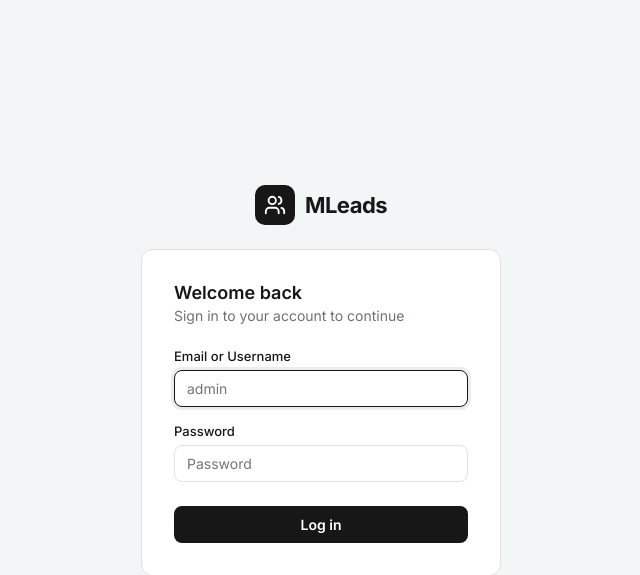
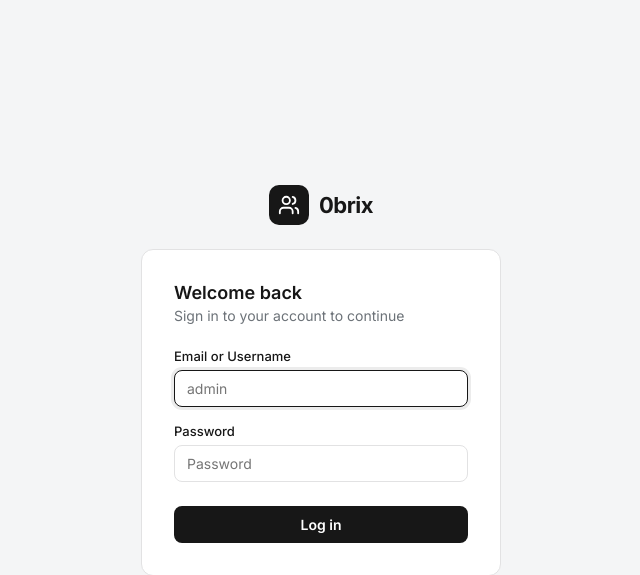
Before and after one commit to gab79013-stack/MLeads, a Flask app: page /login.html in a window 1280 px wide. Shown: the top 575 px of the page, without its empty margins (319-959 px from the left). Run offline with Flask 3, Linux system fonts and the light colour scheme; parts of the project's set-up code (start-up, migrations or seed data) failed here and were passed over.

Commit message:
feat: Rebrand MLeads → 0brix
- swipe.html: title, brand icon ('0b'), app name
- index.html: dashboard title
- login.html: login page branding
- web_server.py: server description
- web/app.py: JWT and API references

```diff
--- a/web/app.py
+++ b/web/app.py
@@ -3227,7 +3227,7 @@ def _verify_facebook_token(access_token: str) -> dict | None:
 def oauth_google_login():
     """
     Exchange a Google ID token (from the JS Identity Services client)
-    for an MLeads JWT.
+    for an 0brix JWT.
 
     Body: {"credential": "<google-id-token>"}
     """
@@ -3263,7 +3263,7 @@ def oauth_google_login():
 def oauth_facebook_login():
     """
     Exchange a Facebook user access token (from the JS SDK) for an
-    MLeads JWT.
+    0brix JWT.
 
     Body: {"access_token": "<fb-access-token>"}
     """
--- a/web/templates/index.html
+++ b/web/templates/index.html
@@ -3,7 +3,7 @@
 <head>
     <meta charset="UTF-8">
     <meta name="viewport" content="width=device-width, initial-scale=1.0">
-    <title>MLeads</title>
+    <title>0brix</title>
     <link rel="preconnect" href="https://fonts.googleapis.com">
     <link href="https://fonts.googleapis.com/css2?family=Inter:wght@400;500;600;700&display=swap" rel="stylesheet">
     <style>
@@ -1127,7 +1127,7 @@
                     <div class="sidebar-logo">
                         <svg xmlns="http://www.w3.org/2000/svg" viewBox="0 0 24 24" fill="none" stroke="currentColor" stroke-width="2" stroke-linecap="round" stroke-linejoin="round"><path d="M16 21v-2a4 4 0 0 0-4-4H6a4 4 0 0 0-4 4v2"/><circle cx="9" cy="7" r="4"/><path d="M22 21v-2a4 4 0 0 0-3-3.87"/><path d="M16 3.13a4 4 0 0 1 0 7.75"/></svg>
                     </div>
-                    <span class="sidebar-brand-name">MLeads</span>
+                    <span class="sidebar-brand-name">0brix</span>
                 </div>
             </div>
             <nav class="sidebar-nav">
--- a/web/templates/login.html
+++ b/web/templates/login.html
@@ -3,7 +3,7 @@
 <head>
     <meta charset="UTF-8">
     <meta name="viewport" content="width=device-width, initial-scale=1.0">
-    <title>MLeads - Login</title>
+    <title>0brix - Login</title>
     <link rel="preconnect" href="https://fonts.googleapis.com">
     <link href="https://fonts.googleapis.com/css2?family=Inter:wght@400;500;600;700&display=swap" rel="stylesheet">
     <style>
@@ -156,7 +156,7 @@
                     <path d="M16 3.13a4 4 0 0 1 0 7.75"/>
                 </svg>
             </div>
-            <span class="login-brand-name">MLeads</span>
+            <span class="login-brand-name">0brix</span>
         </div>
 
         <div class="login-card">
--- a/web_server.py
+++ b/web_server.py
@@ -1,6 +1,6 @@
 #!/usr/bin/env python3
 """
-web_server.py — Production web server entry point for MLeads dashboard
+web_server.py — Production web server entry point for 0brix dashboard
 
 Initializes Flask app from web.app module.
 Routes are defined in web/app.py.
```
Also changed, not shown: web/templates/swipe.html (+8 -7 lines).
